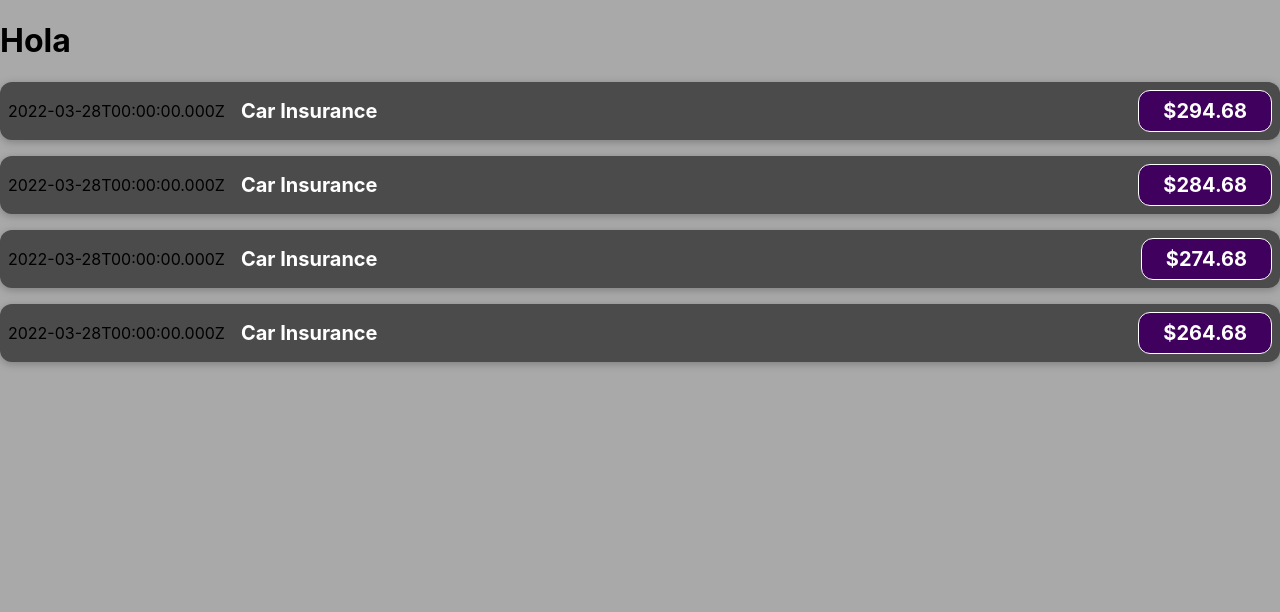
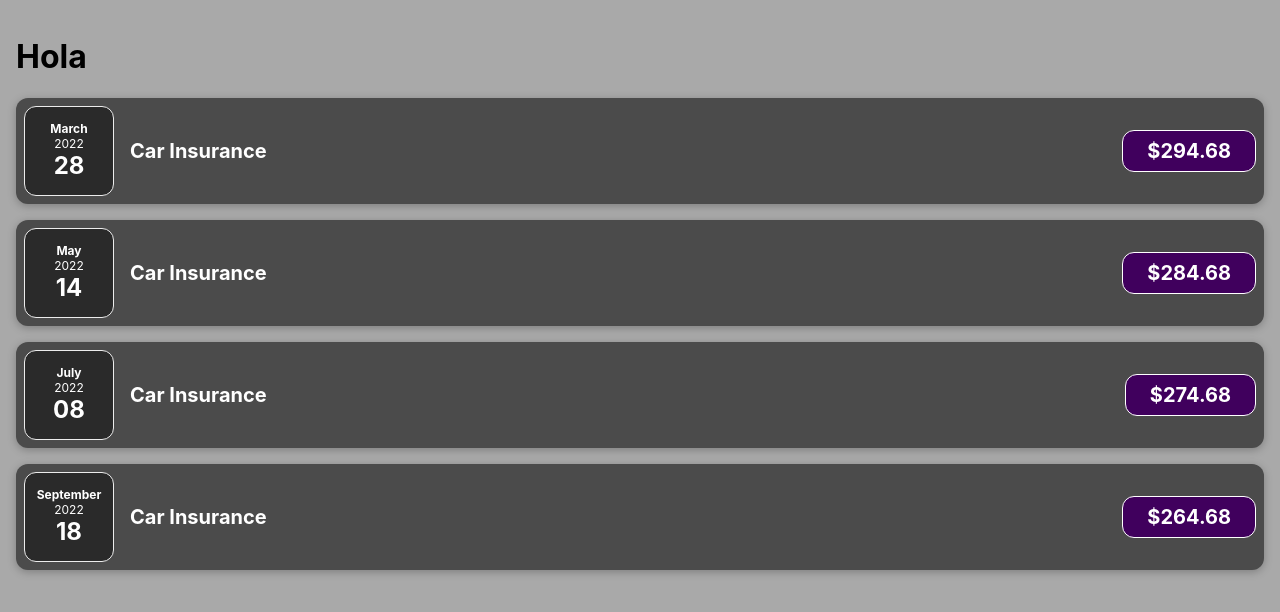
Before and after one commit to andresdev33/expenses-tracker, a React (Create React App) app: page / in a window 1280 px wide. Shown: the top 612 px of the page. Built offline with nearby package versions, Linux system fonts and the light colour scheme.

Commit message:
splitting components into multiple components

```diff
--- a/src/App.js
+++ b/src/App.js
@@ -3,9 +3,9 @@
 function App() {
     const expenses = [
         { title: 'Car Insurance', amount: 294.68, date: new Date(2022, 2, 28) },
-        { title: 'Car Insurance', amount: 284.68, date: new Date(2022, 2, 28) },
-        { title: 'Car Insurance', amount: 274.68, date: new Date(2022, 2, 28) },
-        { title: 'Car Insurance', amount: 264.68, date: new Date(2022, 2, 28) },
+        { title: 'Car Insurance', amount: 284.68, date: new Date(2022, 4, 14) },
+        { title: 'Car Insurance', amount: 274.68, date: new Date(2022, 6, 8) },
+        { title: 'Car Insurance', amount: 264.68, date: new Date(2022, 8, 18) },
     ];
 
     return (
--- /dev/null
+++ b/src/components/ExpenseDate.css
@@ -0,0 +1,26 @@
+.expense-date {
+    display: flex;
+    flex-direction: column;
+    width: 5.5rem;
+    height: 5.5rem;
+    border: 1px solid #ececec;
+    background-color: #2a2a2a;
+    color: white;
+    border-radius: 12px;
+    align-items: center;
+    justify-content: center;
+}
+
+.expense-date__month {
+    font-size: 0.75rem;
+    font-weight: bold;
+}
+
+.expense-date__year {
+    font-size: 0.75rem;
+}
+
+.expense-date__day {
+    font-size: 1.5rem;
+    font-weight: bold;
+}
--- /dev/null
+++ b/src/components/ExpenseDate.js
@@ -0,0 +1,16 @@
+import './ExpenseDate.css';
+
+export default function ExpenseDate(props) {
+    const { date } = props;
+    const month = date.toLocaleString('en-US', { month: 'long' });
+    const day = date.toLocaleString('en-US', { day: '2-digit' });
+    const year = date.getFullYear();
+
+    return (
+        <div className='expense-date'>
+            <div className='expense-date__month'>{month}</div>
+            <div className='expense-date__year'>{year}</div>
+            <div className='expense-date__day'>{day}</div>
+        </div>
+    );
+}
--- a/src/components/ExpenseItem.js
+++ b/src/components/ExpenseItem.js
@@ -1,10 +1,12 @@
+import ExpenseDate from './ExpenseDate';
 import './ExpenseItem.css';
 
 function ExpenseItem(props) {
     const { date, title, amount } = props;
+
     return (
         <div className='expense-item'>
-            <div>{date.toISOString()}</div>
+            <ExpenseDate date={date} />
             <div className='expense-item__description'>
                 <h2>{title}</h2>
                 <div className='expense-item__price'>${amount}</div>
--- a/src/index.css
+++ b/src/index.css
@@ -1,5 +1,6 @@
 body {
     margin: 0;
+    padding: 1rem;
     font-family: -apple-system, BlinkMacSystemFont, 'Segoe UI', 'Roboto',
         'Oxygen', 'Ubuntu', 'Cantarell', 'Fira Sans', 'Droid Sans',
         'Helvetica Neue', sans-serif;
```
